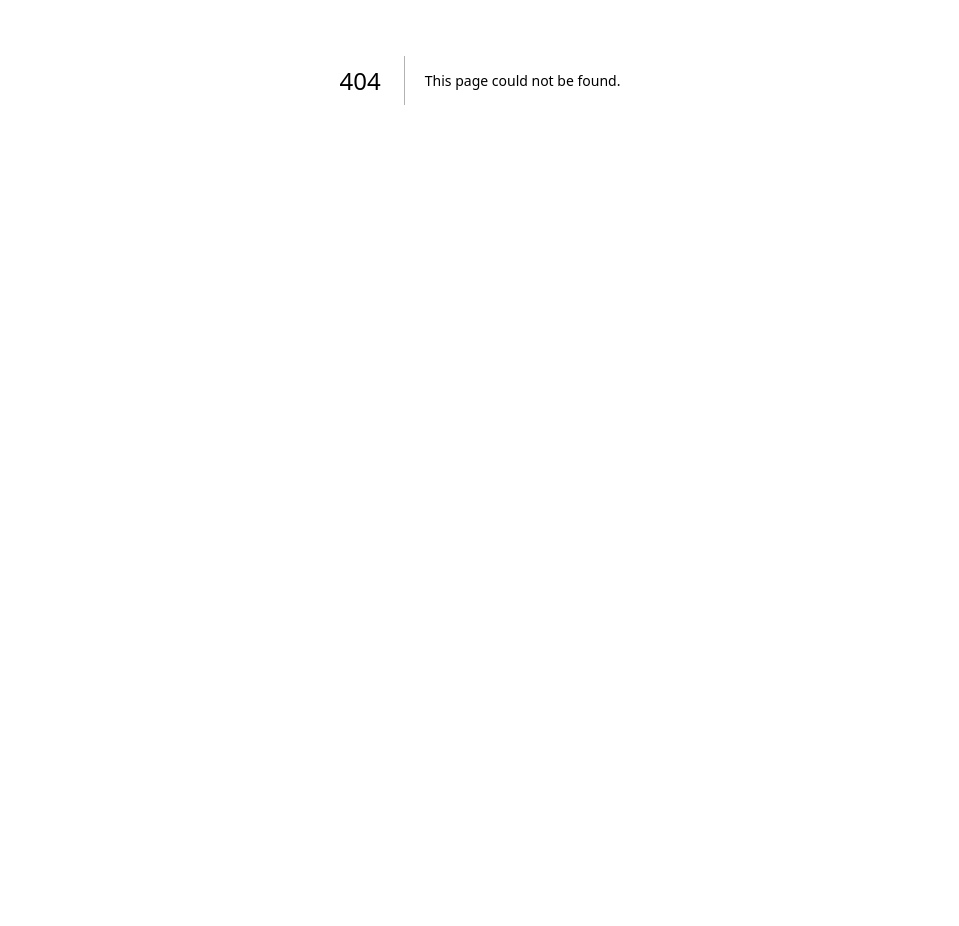
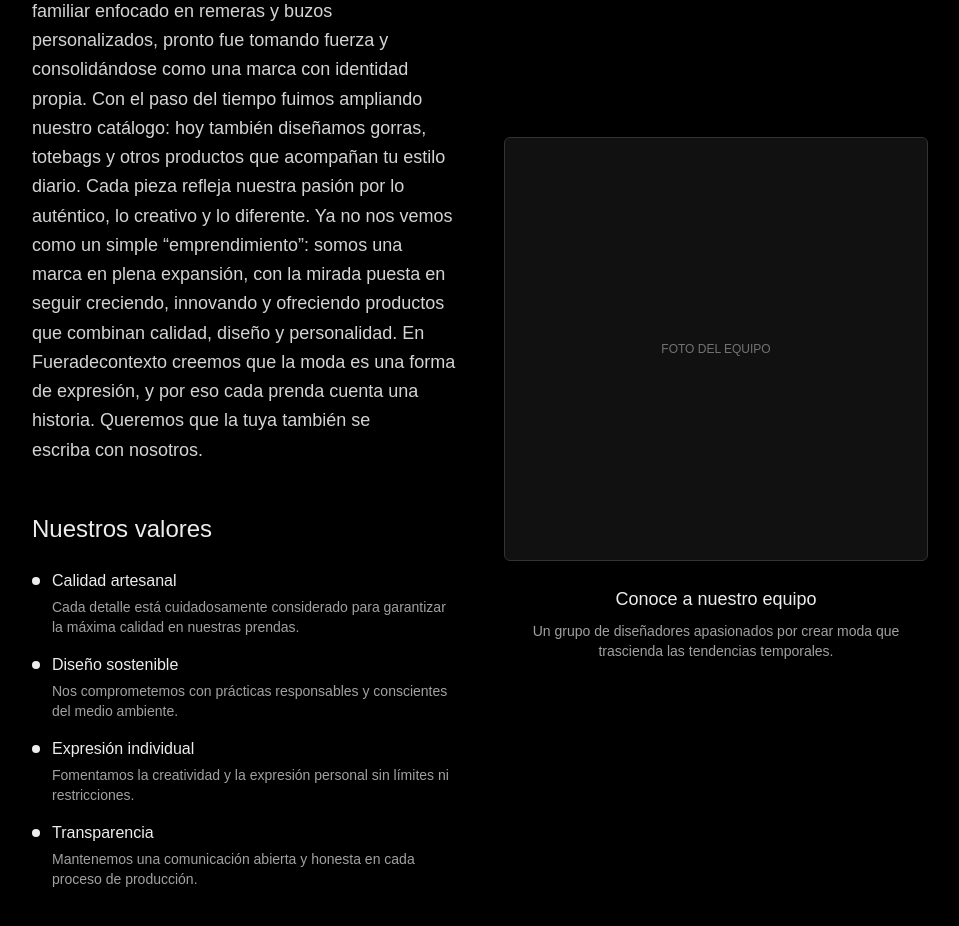
Before and after one commit to DevDavidg/fueradecontexto, a Next.js app: page /sobre-nosotros in a window 1280 px wide. Before the commit this address had no page. Shown: the part 320-1246 px from the top of the page, without its empty margins (160-1119 px from the left). Before the commit the page ends 800 px from the top, so only its background shows below. Built offline with nearby package versions, Linux system fonts and the light colour scheme.

Commit message:
Add smooth scrolling and update navbar links: Implement smooth scrolling behavior in global styles and replace 'Sobre nosotros' anchor tag with a Link component for improved navigation.

```diff
--- a/src/app/globals.css
+++ b/src/app/globals.css
@@ -19,6 +19,10 @@
   }
 }
 
+html {
+  scroll-behavior: smooth;
+}
+
 body {
   background: var(--background);
   color: var(--foreground);
--- /dev/null
+++ b/src/app/sobre-nosotros/page.tsx
@@ -0,0 +1,135 @@
+import { Navbar } from "@/components/molecules/navbar";
+
+export default function SobreNosotros() {
+  return (
+    <div className="min-h-screen bg-black text-[#ededed]">
+      <Navbar />
+      <main className="mx-auto max-w-6xl px-4 md:px-6 py-6">
+        {/* About Us */}
+        <section className="py-12">
+          <div className="mx-auto max-w-4xl">
+            <div className="mb-8">
+              <p className="text-xs uppercase tracking-widest text-neutral-400">
+                Sobre nosotros
+              </p>
+              <h1 className="mt-1 text-4xl font-semibold tracking-tight">
+                Nuestra historia
+              </h1>
+            </div>
+
+            <div className="grid md:grid-cols-2 gap-12 items-center">
+              <div className="space-y-6">
+                <p className="text-neutral-300 leading-relaxed text-lg">
+                  Sobre Nosotros Fueradecontexto nació en 2020, en plena
+                  pandemia, de la mano de un padre y su hijo de 17 años. Lo que
+                  comenzó como un proyecto familiar enfocado en remeras y buzos
+                  personalizados, pronto fue tomando fuerza y consolidándose
+                  como una marca con identidad propia. Con el paso del tiempo
+                  fuimos ampliando nuestro catálogo: hoy también diseñamos
+                  gorras, totebags y otros productos que acompañan tu estilo
+                  diario. Cada pieza refleja nuestra pasión por lo auténtico, lo
+                  creativo y lo diferente. Ya no nos vemos como un simple
+                  “emprendimiento”: somos una marca en plena expansión, con la
+                  mirada puesta en seguir creciendo, innovando y ofreciendo
+                  productos que combinan calidad, diseño y personalidad. En
+                  Fueradecontexto creemos que la moda es una forma de expresión,
+                  y por eso cada prenda cuenta una historia. Queremos que la
+                  tuya también se escriba con nosotros.
+                </p>
+
+                <div className="pt-6">
+                  <h2 className="text-2xl font-medium text-[#ededed] mb-6">
+                    Nuestros valores
+                  </h2>
+                  <ul className="space-y-4 text-neutral-300">
+                    <li className="flex items-start gap-3">
+                      <span className="w-2 h-2 bg-[#ededed] rounded-full mt-2 flex-shrink-0"></span>
+                      <div>
+                        <h3 className="font-medium text-[#ededed] mb-1">
+                          Calidad artesanal
+                        </h3>
+                        <p className="text-sm text-neutral-400">
+                          Cada detalle está cuidadosamente considerado para
+                          garantizar la máxima calidad en nuestras prendas.
+                        </p>
+                      </div>
+                    </li>
+                    <li className="flex items-start gap-3">
+                      <span className="w-2 h-2 bg-[#ededed] rounded-full mt-2 flex-shrink-0"></span>
+                      <div>
+                        <h3 className="font-medium text-[#ededed] mb-1">
+                          Diseño sostenible
+                        </h3>
+                        <p className="text-sm text-neutral-400">
+                          Nos comprometemos con prácticas responsables y
+                          conscientes del medio ambiente.
+                        </p>
+                      </div>
+                    </li>
+                    <li className="flex items-start gap-3">
+                      <span className="w-2 h-2 bg-[#ededed] rounded-full mt-2 flex-shrink-0"></span>
+                      <div>
+                        <h3 className="font-medium text-[#ededed] mb-1">
+                          Expresión individual
+                        </h3>
+                        <p className="text-sm text-neutral-400">
+                          Fomentamos la creatividad y la expresión personal sin
+                          límites ni restricciones.
+                        </p>
+                      </div>
+                    </li>
+                    <li className="flex items-start gap-3">
+                      <span className="w-2 h-2 bg-[#ededed] rounded-full mt-2 flex-shrink-0"></span>
+                      <div>
+                        <h3 className="font-medium text-[#ededed] mb-1">
+                          Transparencia
+                        </h3>
+                        <p className="text-sm text-neutral-400">
+                          Mantenemos una comunicación abierta y honesta en cada
+                          proceso de producción.
+                        </p>
+                      </div>
+                    </li>
+                  </ul>
+                </div>
+              </div>
+
+              <div className="space-y-6">
+                <div className="aspect-square rounded-md bg-[#111111] border border-[#333333] grid place-items-center">
+                  <span className="text-xs text-neutral-500 select-none">
+                    FOTO DEL EQUIPO
+                  </span>
+                </div>
+
+                <div className="text-center">
+                  <h3 className="text-lg font-medium text-[#ededed] mb-2">
+                    Conoce a nuestro equipo
+                  </h3>
+                  <p className="text-sm text-neutral-400">
+                    Un grupo de diseñadores apasionados por crear moda que
+                    trascienda las tendencias temporales.
+                  </p>
+                </div>
+              </div>
+            </div>
+
+            {/* Mission section */}
+            <div className="mt-16 pt-12 border-t border-[#333333]">
+              <div className="text-center max-w-3xl mx-auto">
+                <h2 className="text-2xl font-semibold text-[#ededed] mb-6">
+                  Nuestra misión
+                </h2>
+                <p className="text-lg text-neutral-300 leading-relaxed">
+                  Crear una comunidad de personas que se atreven a ser
+                  diferentes, que no temen expresar su individualidad a través
+                  de la moda. Queremos ser la marca que te acompañe en tu camino
+                  hacia la autenticidad.
+                </p>
+              </div>
+            </div>
+          </div>
+        </section>
+      </main>
+    </div>
+  );
+}
--- a/src/components/molecules/navbar.tsx
+++ b/src/components/molecules/navbar.tsx
@@ -41,12 +41,12 @@ export const Navbar = () => {
             </Link>
           </li>
           <li>
-            <a
-              href="#about"
+            <Link
+              href="/sobre-nosotros"
               className="text-sm text-neutral-300 hover:underline"
             >
               Sobre nosotros
-            </a>
+            </Link>
           </li>
           <li>
             <a
```
